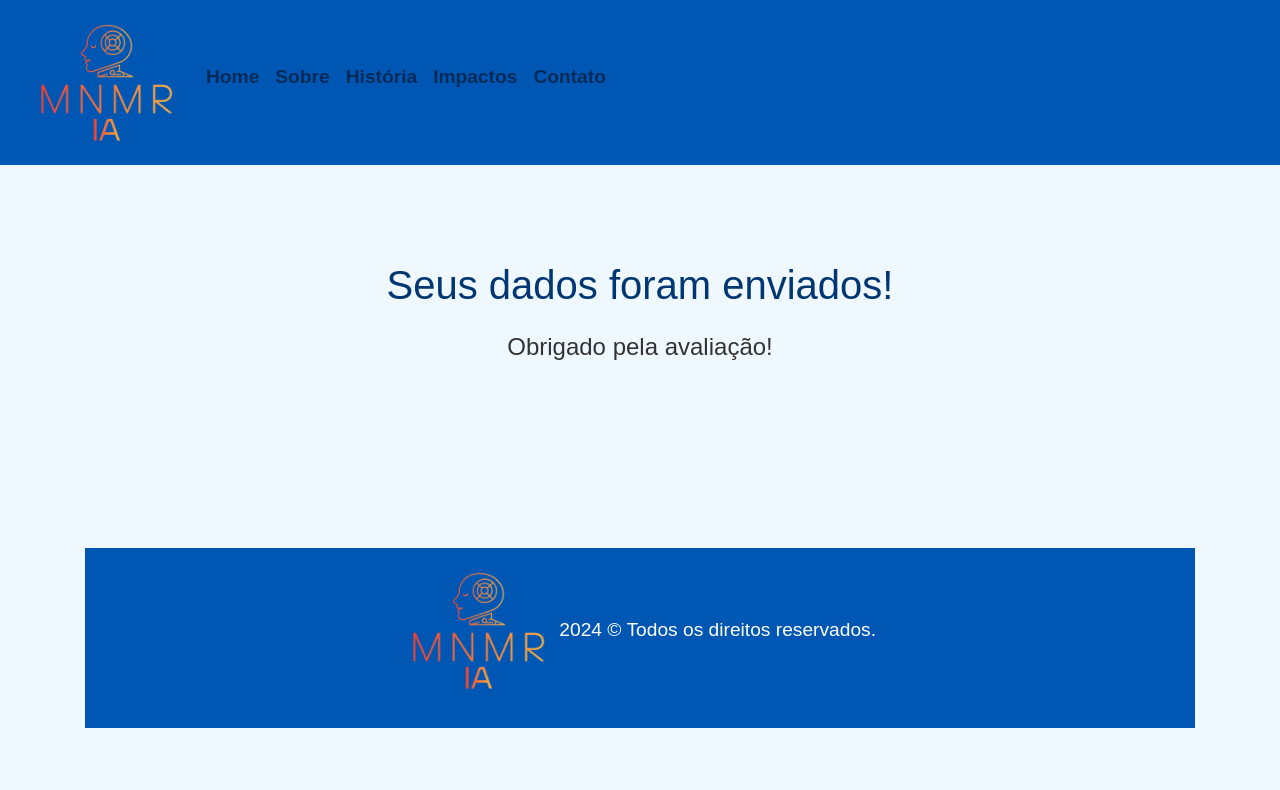
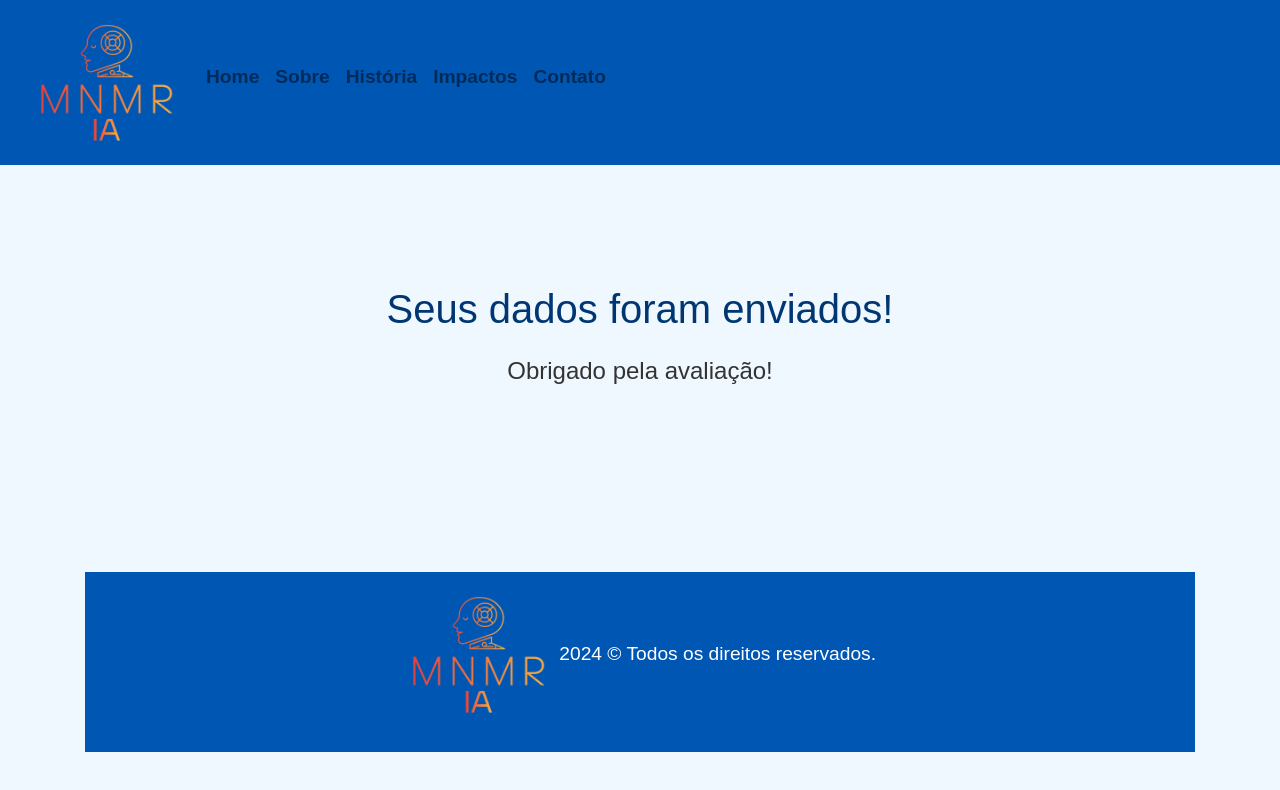
Before and after one commit to murilo209/ia-m-m-n-r, a plain HTML site: page confirmacao.html in a window 1280 px wide. Drawn offline with nearby package versions, Linux system fonts and the light colour scheme.

Commit message:
Update confirmacao.html

```diff
--- a/confirmacao.html
+++ b/confirmacao.html
@@ -28,7 +28,7 @@
                 <li class="nav-item"><a class="nav-link font-weight-bold" href="contato.html">Contato</a></li>
             </ul>
         </div>
-    </nav><br><br>
+    </nav><br><br><br>
 
     <div class="container mt-5 text-center">
         <h1>Seus dados foram enviados!</h1>
```
